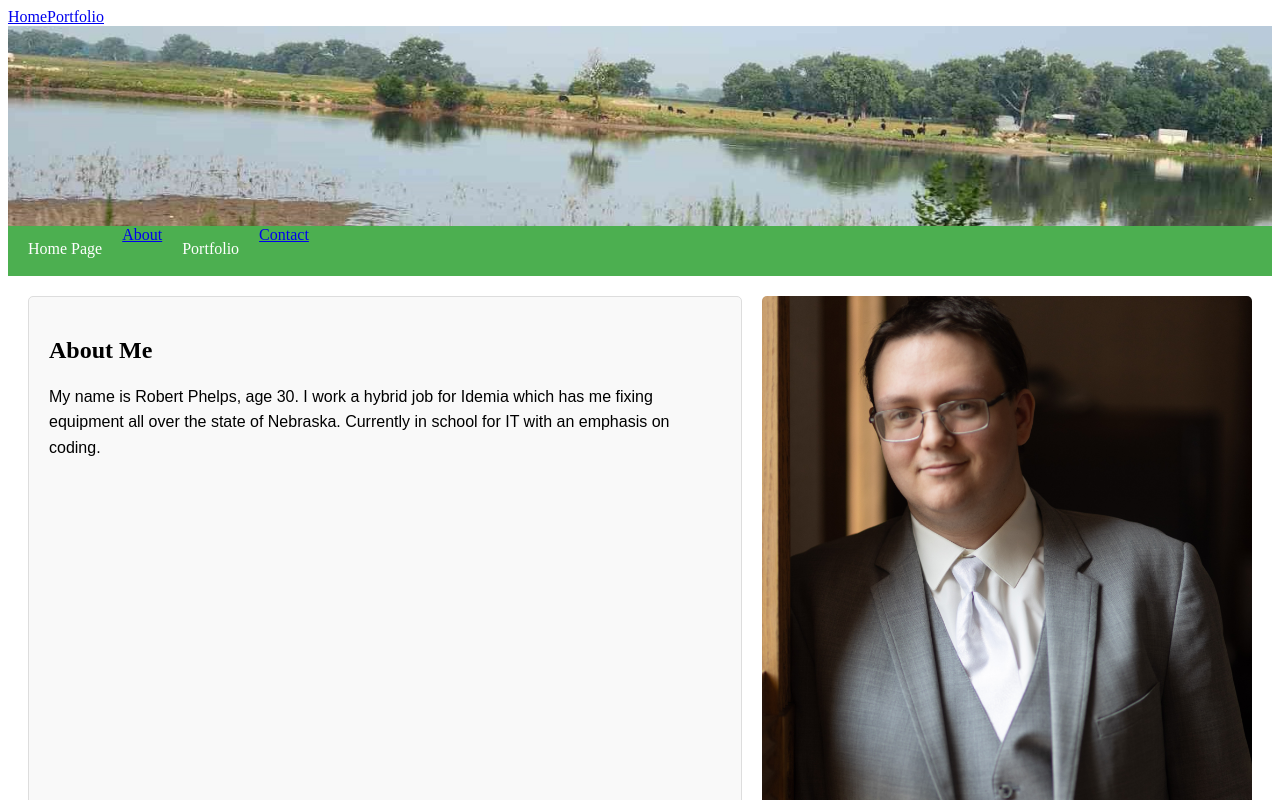
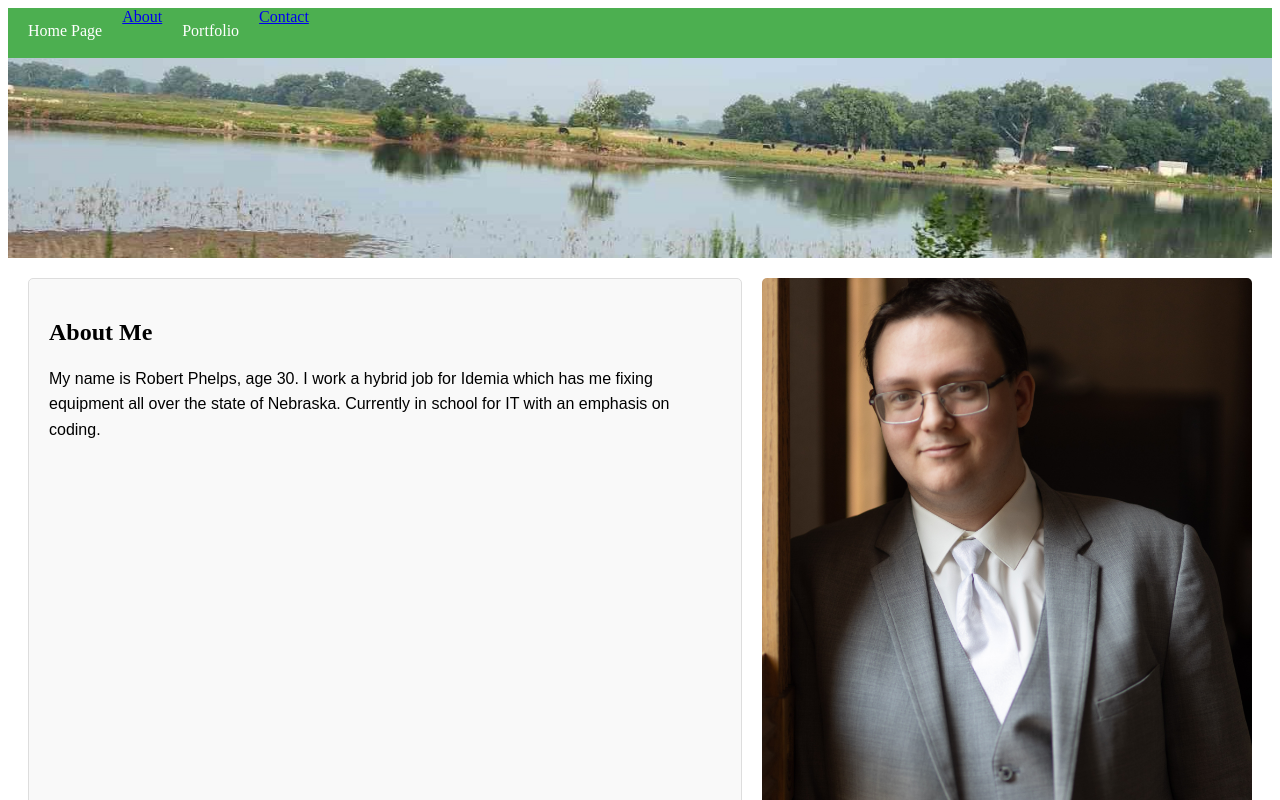
Before and after one commit to RobertPhelps-M/portfolio-website-Robert-Phelps, a Vue app in the folder Semester Project/: page / in a window 1280 px wide. Shown: the top 800 px of the page. Built offline with nearby package versions, Linux system fonts and the light colour scheme.

Commit message:
Repeating Code
Removed what would be repeating code from my HomePage to the App.vue

```diff
--- a/Semester Project/src/App.vue
+++ b/Semester Project/src/App.vue
@@ -1,8 +1,13 @@
 <template>
   <div id="app">
+    <div class="banner"></div>
     <nav>
-      <router-link to="/HomePage">Home</router-link>
-      <router-link to="/PortfolioPage">Portfolio</router-link>
+      <ul>
+        <li><router-link to="HomePage" class="nav-link">Home Page</router-link></li>
+        <li><a href="#about">About</a></li>
+        <li><router-link to="PortfolioPage" class="nav-link">Portfolio</router-link></li>
+        <li><a href="#contact">Contact</a></li>
+      </ul>
     </nav>
     <router-view></router-view>
   </div>
@@ -15,5 +20,32 @@ export default {
 </script>
 
 <style>
-
+nav {
+  background-color: #4CAF50;
+  overflow: hidden;
+}
+nav ul {
+  list-style-type: none;
+  margin: 0;
+  padding: 0;
+  display: inline-block;
+}
+nav ul li {
+  float: left;
+}
+nav ul li .nav-link {
+  display: block;
+  color: white;
+  text-align: center;
+  padding: 14px 20px;
+  text-decoration: none;
+}
+nav ul li .nav-link:hover {
+  background-color: #388E3C;
+}
+nav::after {
+  content: "";
+  display: table;
+  clear: both;
+}
 </style>
--- a/Semester Project/src/components/HomePage.vue
+++ b/Semester Project/src/components/HomePage.vue
@@ -1,15 +1,6 @@
 <template>
   <div>
-    <div class="banner"></div> <!-- For every page -->
-
-    <nav>
-      <ul>
-        <li><router-link to="HomePage" class="nav-link">Home Page</router-link></li>
-        <li><a href="#about">About</a></li>
-        <li><router-link to="PortfolioPage" class="nav-link">Portfolio</router-link></li>
-        <li><a href="#contact">Contact</a></li>
-      </ul>
-    </nav>
+    <div class="banner"></div>
 
     <div class="content-container">
       <div class="text-box">
```
